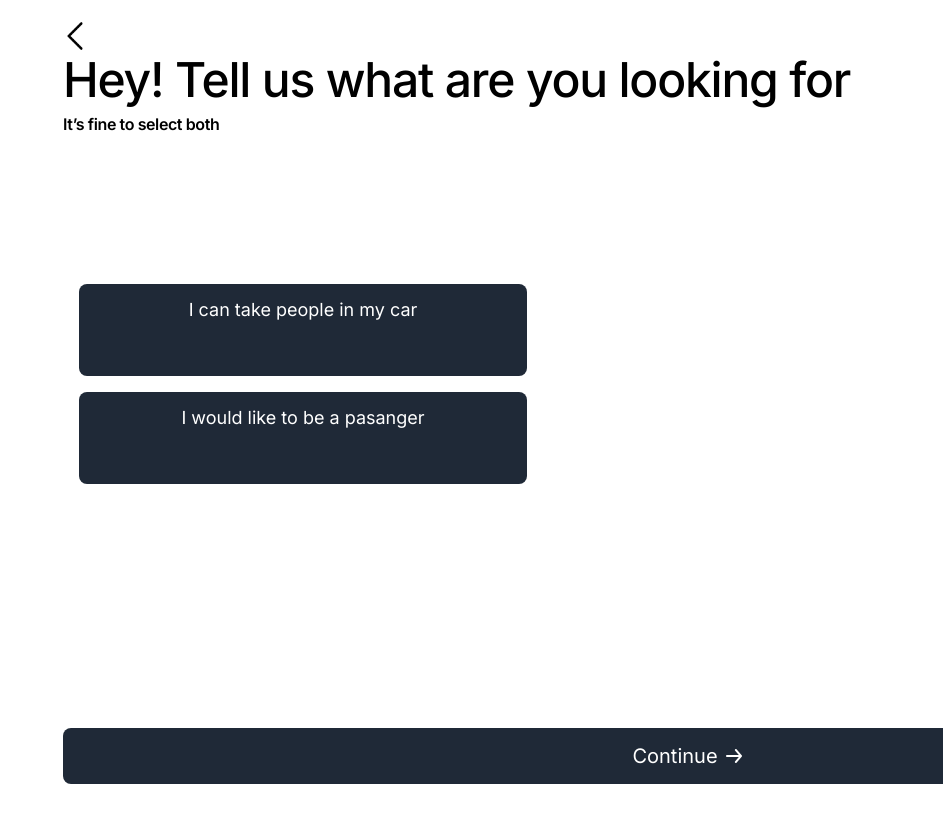
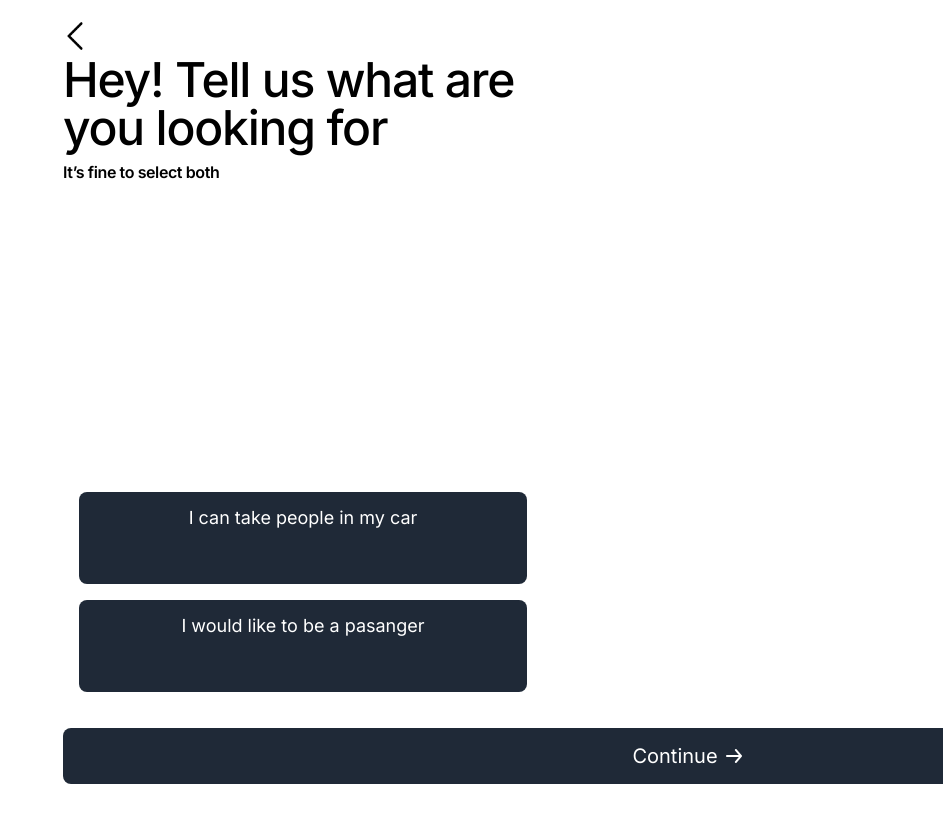
Before and after one commit to krzysztofcybulski/commuty, a React (Vite) app in the folder frontend/: page / in a window 1280 px wide. Shown: the top 822 px of the page, without its empty margins (337-1280 px from the left). Before the commit the page ends 800 px from the top, so only its background shows below. Built offline with nearby package versions, Linux system fonts and the light colour scheme; no server answers.

Commit message:
Set your name view

```diff
--- a/frontend/src/components/Label.tsx
+++ b/frontend/src/components/Label.tsx
@@ -1,15 +1,17 @@
-import { ReactNode } from 'react';
+import {ReactNode} from 'react';
+import {TypographyH4} from "./TypographyH4.tsx";
 
 interface LabelProps {
-  title: string;
-  htmlFor?: string;
-  children?: ReactNode;
+    title: string;
+    children?: ReactNode;
+    className?: string
 }
 
-export const Label = ({ title, htmlFor, children }: LabelProps) => {
-  return (
-    <label htmlFor={htmlFor} title={title}>
-      {children}
-    </label>
-  );
+export const Label = ({title, children, className}: LabelProps) => {
+    return (
+        <div>
+            <TypographyH4 className={className} text={title}></TypographyH4>
+            {children}
+        </div>
+    );
 };
--- a/frontend/src/components/OnboardingView.tsx
+++ b/frontend/src/components/OnboardingView.tsx
@@ -17,7 +17,7 @@ export interface OnboardingViewProps {
 
 export const OnboardingView = ({children, config}: OnboardingViewProps) => {
     return <div className="w-full">
-        <div className="fixed flex flex-col items-stretch justify-stretch w-full top-0 p-4">
+        <div className="flex flex-col items-stretch justify-stretch w-full top-0 p-4">
             <BackButton view="WELCOME"/>
             <TypographyH1 text={config.title || ""} className="font-medium text-xl"/>
             <TypographyH2 text={config.subTitle || ""} className="mt-2 font-light text-base"/>
--- a/frontend/src/store/appReducer.ts
+++ b/frontend/src/store/appReducer.ts
@@ -2,7 +2,7 @@ import { createSlice, PayloadAction } from '@reduxjs/toolkit';
 import { RootState } from './store.ts';
 import { Point } from '../hooks/useFindRoute.ts';
 
-export type ViewType = 'WELCOME' | 'SELECT_COMMUTING_PREFERENCES' | 'WHEN_YOU_ARE_GOING';
+export type ViewType = 'WELCOME' | 'SELECT_COMMUTING_PREFERENCES' | 'WHEN_YOU_ARE_GOING' | 'SET_YOUR_NAME' ;
 
 export enum RidePreference {
   DRIVER = 'DRIVER',
@@ -16,6 +16,7 @@ export interface AppState {
   ridePreferencesFields: RidePreferencesFields;
   addressFrom?: Point;
   addressTo?: Point;
+  username?: string
 }
 
 const initialState: AppState = {
@@ -45,11 +46,14 @@ export const appReducer = createSlice({
     updateAddressTo: (state, action: PayloadAction<Point | undefined>) => {
       state.addressTo = action.payload;
     },
+    updateUserName: (state, action: PayloadAction<string | undefined>) => {
+      state.username = action.payload;
+    },
   },
 });
 
 // Action creators are generated for each case reducer function
-export const { updateView, updateRidePreferences, updateAddressFrom, updateAddressTo } = appReducer.actions;
+export const { updateView, updateRidePreferences, updateAddressFrom, updateAddressTo, updateUserName } = appReducer.actions;
 
 export const selectView = (state: RootState) => state.appSlice.view;
 
--- a/frontend/src/views/RootView.tsx
+++ b/frontend/src/views/RootView.tsx
@@ -7,6 +7,7 @@ import {selectView, updateView} from '../store/appReducer.ts';
 import {SelectCommutingPreferencesView} from './SelectCommutingPreferencesView.tsx';
 import {WhenYouAreGoingView} from "./WhenYouAreGoingView.tsx";
 import {OnboardingView, ViewConfig} from "../components/OnboardingView.tsx";
+import {SetYourNameView} from "./SetYourNameView.tsx";
 
 export const RootView = () => {
     const {user} = useUser();
@@ -26,8 +27,8 @@ export const RootView = () => {
                 return <SelectCommutingPreferencesView></SelectCommutingPreferencesView>;
             case 'WHEN_YOU_ARE_GOING':
                 return <WhenYouAreGoingView></WhenYouAreGoingView>;
-            default:
-                return '';
+            case 'SET_YOUR_NAME':
+                return <SetYourNameView></SetYourNameView>;
         }
     };
 
@@ -52,10 +53,16 @@ export const RootView = () => {
             case 'WHEN_YOU_ARE_GOING':
                 return {
                     onContinueClick: () => {
-                        dispatch(updateView('WHEN_YOU_ARE_GOING'))
+                        dispatch(updateView('SET_YOUR_NAME'))
                     },
                     title: 'Where are you commuting?',
                     subTitle: 'It’s fine to select both'
+                }
+            case 'SET_YOUR_NAME':
+                return {
+                    onContinueClick: () => {
+                        dispatch(updateView('WHEN_YOU_ARE_GOING'))
+                    }
                 }
         }
     }
--- a/frontend/src/views/SelectCommutingPreferencesView.tsx
+++ b/frontend/src/views/SelectCommutingPreferencesView.tsx
@@ -7,6 +7,7 @@ import {useAppDispatch} from '../store/store.ts';
 import {Input} from "../components/Input.tsx";
 import {AddressInput} from "../components/AddressInput.tsx";
 import {RouteMap} from '../components/RouteMap.tsx';
+import {Label} from "../components/Label.tsx";
 
 export const SelectCommutingPreferencesView = () => {
     const {isLoaded, loadError} = useLoadScript({
@@ -32,11 +33,11 @@ export const SelectCommutingPreferencesView = () => {
 
     return (
         <div className="flex-col max-h-full">
-            <div className="p-4 pt-32 pb-16 flex flex-col justify-center" style={{
+            <div className="p-4 pb-16 flex flex-col justify-center" style={{
                 height: '40vh'
             }}>
-                <div className="flex-col space-y-4 pt-16">
-                    <TypographyH4 text={'I’m going from'}></TypographyH4>
+                <div className="flex-col space-y-4">
+                    <Label title={'I’m going from'}>
                         <AddressInput handleAddressChanged={address => {
                             dispatch(updateAddressFrom(address.point));
                             setStartingPoint(address.point)
@@ -45,7 +46,8 @@ export const SelectCommutingPreferencesView = () => {
                             <Input placeholder={"Start typing address..."} value={startingFromAddress}
                                    onChange={setStartingFromAddress}></Input>
                         </AddressInput>
-                    <TypographyH4 text={'To'}></TypographyH4>
+                    </Label>
+                    <Label title={'To'}>
                         <AddressInput handleAddressChanged={address => {
                             dispatch(updateAddressTo(address.point));
                             setDestinationPoint(address.point)
@@ -55,6 +57,7 @@ export const SelectCommutingPreferencesView = () => {
                                    value={destinationAddress}
                                    onChange={setDestinationAddress}></Input>
                         </AddressInput>
+                    </Label>
                 </div>
             </div>
             <RouteMap startingPoint={startingPoint} destinationPoint={destinationPoint}/>
--- /dev/null
+++ b/frontend/src/views/SetYourNameView.tsx
@@ -0,0 +1,22 @@
+import {useState} from "react";
+import {Label} from "../components/Label.tsx";
+import {Input} from "../components/Input.tsx";
+import {useAppDispatch} from "../store/store.ts";
+import {updateUserName} from "../store/appReducer.ts";
+
+export const SetYourNameView = () => {
+
+    const [name, setName] = useState('');
+    const dispatch = useAppDispatch()
+
+    const handleChangeName = (name: string) => {
+        setName(name);
+        dispatch(updateUserName(name))
+    }
+
+    return <div className="p-8">
+        <Label title={"Your name"}>
+            <Input value={name} placeholder={"Enter your name"} onChange={handleChangeName}></Input>
+        </Label>
+    </div>
+}
```
Also changed, not shown: frontend/src/views/WelcomeView.tsx (+12 -12 lines). Lines whose indentation alone changed are shown as unchanged.
